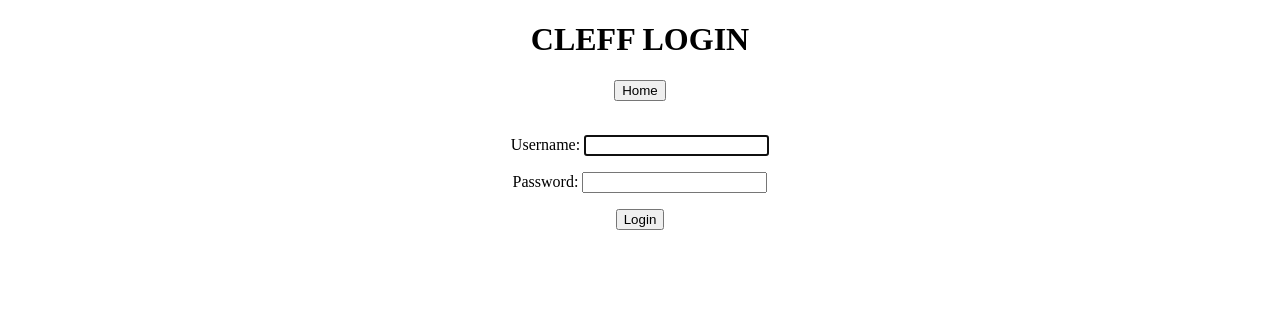
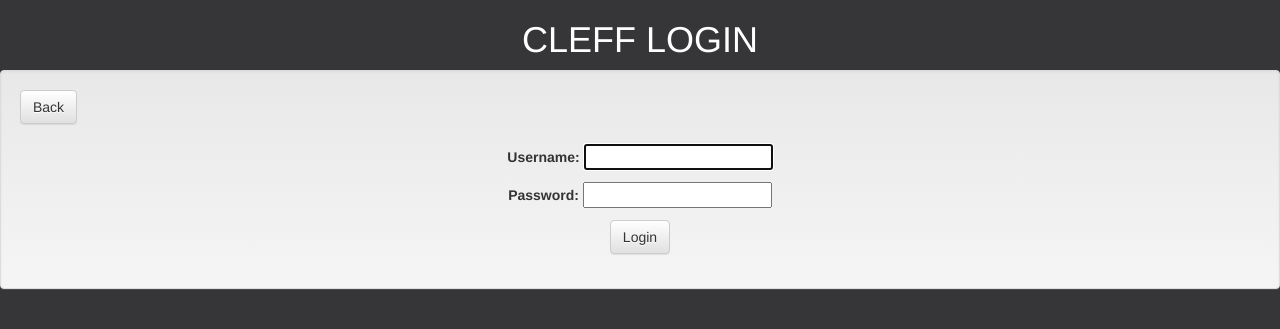
Before and after one commit to lancekrogers/music-network, a Django app: page /profiles/login/ in a window 1280 px wide. Shown: the top 329 px of the page. Run offline with Django 3.2, Linux system fonts and the light colour scheme; some libraries are stand-ins or nearby versions.

Commit message:
looking good

```diff
--- a/cleff/Forum/templates/Forum/musicianpost_form.html
+++ b/cleff/Forum/templates/Forum/musicianpost_form.html
@@ -3,11 +3,12 @@
 
 <br /><br /><br />
 <div class="container-fluid">
-<div class="well"><h1>Create a Post</h1></div>
+<div class="well"><h1>Musician Post</h1></div>
 
 <br /><br /><br />
 
 
+<div class="container-fluid">
 <div class="well">
 
 
--- a/cleff/Forum/templates/Forum/musicianpost_list.html
+++ b/cleff/Forum/templates/Forum/musicianpost_list.html
@@ -1,8 +1,8 @@
 {% extends 'Forum/base.html' %}
 {% block body %}
 <div class="container-fluid">
-
-<div align="Center" class="well well-lg" ><h1>Musician Only Forum</h1><br /></div>
+<br />
+<div align="Center"><h1 class="white-h1">Musician Only Forum</h1><br /></div>
 
 
 
--- a/cleff/Forum/templates/Forum/nonmusicianpost_form.html
+++ b/cleff/Forum/templates/Forum/nonmusicianpost_form.html
@@ -6,6 +6,9 @@
 <div class="well"><h1>Create a Post</h1></div>
 
 <br /><br /><br />
+
+<div class="container-fluid">
+
 <div class="well">
 
 <form method="POST">
--- a/cleff/Forum/templates/Forum/nonmusicianpost_list.html
+++ b/cleff/Forum/templates/Forum/nonmusicianpost_list.html
@@ -1,8 +1,8 @@
 {% extends 'Forum/base.html' %}
 {% block body %}
-<div class="container-fluid">
+<div class="container-fluid"><br />
 
-<div align="Center" class="well well-lg"><div align="Center"><h1>Non-Musician Forum</h1><br /></div></div>
+    <div align="Center"><h1 class="white-h1">Non-Musician Forum</h1><br /></div>
 
 
 {% if request.user.nonmusician %}
--- a/cleff/cleff_main/templates/main/main-feed.html
+++ b/cleff/cleff_main/templates/main/main-feed.html
@@ -112,7 +112,7 @@ function successCallback(position) {
 <div class="container-fluid">
 <body onload="javascript:initGeolocation()" class="masterhead"><br />
 
-<div align="Center" class="well well-lg"><h1>CLEFF FEED</h1></div>
+<h1 class="white-h1" align="Center">CLEFF FEED</h1>
 
 
 
--- a/cleff/cleff_main/urls.py
+++ b/cleff/cleff_main/urls.py
@@ -3,8 +3,8 @@ from .views import home, feed, musician_current_location_view, \
     nonmusician_current_location_view, denied
 
 urlpatterns = [
-    url(r'^$', home, name='home'),
-    url(r'^main-feed/$', feed, name='feed'),
+    url(r'^home/$', home, name='home'),
+    url(r'^$', feed, name='feed'),
     url(r'^denied/$', denied, name='denied'),
     url(r'^current/$', musician_current_location_view, name='current'),
     url(r'^non-music-current/$', nonmusician_current_location_view, name='non_current'),
--- a/cleff/messaging/templates/messaging/base.html
+++ b/cleff/messaging/templates/messaging/base.html
@@ -62,7 +62,7 @@ function goBack() {
 {% elif request.user.nonmusician%}
     {% include 'navbar-non-musician.html' %}
 {% endif %}<br /><br />
-<div class="well"><h1>Cleff Messaging</h1></div>
+<div align="Left"><h1 class="white-h1">Cleff Messaging</h1></div>
 
 
 
--- a/cleff/messaging/templates/messaging/musicianmusicianconversation_list.html
+++ b/cleff/messaging/templates/messaging/musicianmusicianconversation_list.html
@@ -2,7 +2,7 @@
 {% block body %}
     <div class="container-fluid">
 
-<div class="well"><h2>Musician Inbox</h2></div> <!-- well -->
+<div align="Center"><h2 class="white-h1">Musician Inbox</h2></div> <!-- align center div -->
 
 {% if request.user.musician %}
 
@@ -17,6 +17,8 @@
     {% endif %} <!-- if conversation -->
 
     {% endfor %}
+{% else %}
+    <h2>No Conversations Yet</h2>
     {% endif %} <!-- if object list -->
     {% endif %} <!-- if user  -->
 </div> <!-- container-fluid -->
--- a/cleff/profiles/templates/profiles/base.html
+++ b/cleff/profiles/templates/profiles/base.html
@@ -38,8 +38,8 @@
 {% endif %}
 
 <div class="container-fluid">
-
-<div class="well well"><h1 align="Center">Profile</h1></div></div>
+<br />
+<h1 class="white-h1" align="Center">Profile</h1></div>
 
 
 
--- a/cleff/profiles/templates/registration/login.html
+++ b/cleff/profiles/templates/registration/login.html
@@ -1,27 +1,50 @@
 <!DOCTYPE html>
 <html>
 <head lang="en">
+
+    <script src="//code.jquery.com/jquery-1.11.3.min.js"></script>
+<script src="//code.jquery.com/jquery-migrate-1.2.1.min.js"></script>
+
+
+<script src="https://ajax.googleapis.com/ajax/libs/angularjs/1.3.15/angular.min.js"></script>
+
+<link rel="stylesheet" href="https://maxcdn.bootstrapcdn.com/bootstrap/3.3.5/css/bootstrap.min.css">
+
+<!-- Optional theme -->
+<link rel="stylesheet" href="https://maxcdn.bootstrapcdn.com/bootstrap/3.3.5/css/bootstrap-theme.min.css">
+
+<!-- Latest compiled and minified JavaScript -->
+<script src="https://maxcdn.bootstrapcdn.com/bootstrap/3.3.5/js/bootstrap.min.js"></script>
+
+<meta name="viewport" content="width=device-width, initial-scale=1">
+
+
+
     <script src="https://ajax.googleapis.com/ajax/libs/jquery/2.1.4/jquery.min.js"></script>
 
     <meta charset="UTF-8">
     <title>Cleff LOGIN</title>
+<link rel="stylesheet" type="text/css" href="/static/css/style.css">
 
 </head>
-<body>
-<div align="Center" ><h1>CLEFF LOGIN</h1></div>
+<body class="back-drop">
+<div align="Center" ><h1 style="color: white;">CLEFF LOGIN</h1></div>
 
-<div align="Center"><a href="{% url 'main:home' %}"><button>Home</button></a><br><br></div>
+<div class="well">
 
+<div align="left"><a href="{% url 'main:home' %}"><button class="btn btn-default">Back</button></a><br><br></div>
 
-  <div align="Center"><form method="Post">
+<div class="form-group">
+  <div align="Center">
+      <form method="Post">
           {% csrf_token %}
           {{ form.as_p }}
-        <button type="submit">Login</button>
-        <input type="hidden" name="next" value='{% url "main:home"  %}' />
+        <button class="btn btn-default" type="submit">Login</button>
+        <input type="hidden" name="next" value='{% url "main:feed"  %}' />
     </form></div>
+</div>
 
-
-
+</div> <!-- well div -->
 
 </body>
 </html>
--- a/cleff/profiles/templates/registration/register_musician.html
+++ b/cleff/profiles/templates/registration/register_musician.html
@@ -1,7 +1,8 @@
 {% extends 'profiles/base.html' %}
 {% block body %}
 
-    <h1>Musician Registration</h1>
+    <h1 class="white-h1">Musician Registration</h1>
+<div class="well">
     <form method="post">
         {% csrf_token %}
          {{ u_form.as_p }}
@@ -11,5 +12,5 @@
     </form>
 
 
-
+</div> <!-- div well  -->
 {% endblock %}
--- a/cleff/profiles/views.py
+++ b/cleff/profiles/views.py
@@ -52,7 +52,7 @@ def musician_registration(request):
                     password = request.POST['password1']
                     user = authenticate(username=username, password=password)
                     login(request, user)
-                    return redirect('main:home')
+                    return redirect('main:feed')
                 except:
                     return redirect('profiles:Login')
             except:
@@ -95,7 +95,7 @@ def non_musician_registration(request):
                     password = request.POST['password1']
                     user = authenticate(username=username, password=password)
                     login(request, user)
-                    return redirect('main:home')
+                    return redirect('main:feed')
                 except:
                     return redirect('profiles:Login')
             except:
--- a/cleff/static/css/style.css
+++ b/cleff/static/css/style.css
@@ -220,3 +220,7 @@ height: 0;
 .forum_send_placement {
     padding-right: 25%;
 }
+
+.white-h1 {
+    color: white;
+}
```
Also changed, not shown: cleff/profiles/templates/profiles/choose.html (+13 -4 lines), cleff/profiles/templates/registration/register_non_musician.html (+5 -2 lines).
